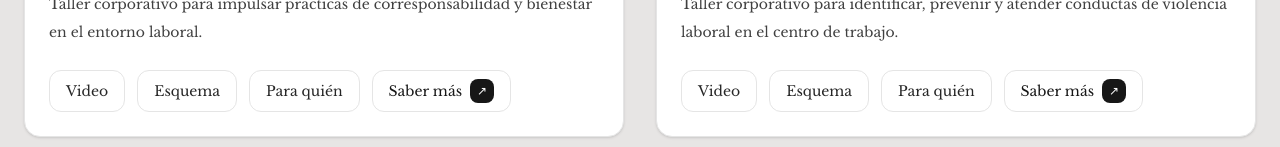
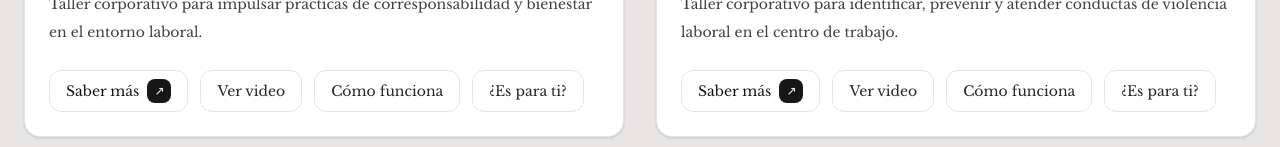
Before and after one commit to SolertiaMain/ramon-landing, a Next.js app: page /talleres in a window 1280 px wide. Shown: the part 805-952 px from the top of the page. Built offline with nearby package versions, Linux system fonts and the light colour scheme; a web font is replaced by a local one.

Commit message:
correction talleres orden nomrbe

```diff
--- a/src/components/sections/TallerHolder.jsx
+++ b/src/components/sections/TallerHolder.jsx
@@ -180,6 +180,19 @@ export default function TallerHolder({
                     {/* ACTIONS */}
                     <div className="mt-6 flex flex-wrap gap-3">
 
+                        {/* PDF BUTTON (SABER MÁS) */}
+                        <Link
+                            href={href}
+                            target="_blank"
+                            rel="noopener noreferrer"
+                            className="inline-flex items-center gap-2 rounded-xl border border-neutral-200 px-4 py-2 text-sm font-medium text-neutral-800 hover:bg-neutral-50 transition"
+                        >
+                            Saber más
+                            <span className="inline-flex h-6 w-6 items-center justify-center rounded-lg bg-neutral-900 text-white text-xs">
+                                ↗
+                            </span>
+                        </Link>
+
                         {/* VIDEO BUTTON */}
                         {hasVideo && (
                             <button
@@ -192,7 +205,7 @@ export default function TallerHolder({
                                         : "bg-white text-neutral-800 border-neutral-200 hover:bg-neutral-50",
                                 ].join(" ")}
                             >
-                            {openPanel === "video" ? "Ocultar" : "Video"}
+                                {openPanel === "video" ? "Ocultar" : "Ver video"}
                             </button>
                         )}
 
@@ -207,7 +220,7 @@ export default function TallerHolder({
                                     : "bg-white text-neutral-800 border-neutral-200 hover:bg-neutral-50",
                             ].join(" ")}
                         >
-                        {openPanel === "esquema" ? "Ocultar" : "Esquema"}
+                            {openPanel === "esquema" ? "Ocultar" : "Cómo funciona"}
                         </button>
 
                         {/* PARA QUIÉN BUTTON */}
@@ -221,21 +234,8 @@ export default function TallerHolder({
                                     : "bg-white text-neutral-800 border-neutral-200 hover:bg-neutral-50",
                             ].join(" ")}
                         >
-                        {openPanel === "paraquien" ? "Ocultar" : "Para quién"}
+                            {openPanel === "paraquien" ? "Ocultar" : "¿Es para ti?"}
                         </button>
-
-                    {/* PDF BUTTON (SABER MÁS) */}
-                    <Link
-                        href={href}
-                        target="_blank"
-                        rel="noopener noreferrer"
-                        className="inline-flex items-center gap-2 rounded-xl border border-neutral-200 px-4 py-2 text-sm font-medium text-neutral-800 hover:bg-neutral-50 transition"
-                    >
-                        Saber más
-                        <span className="inline-flex h-6 w-6 items-center justify-center rounded-lg bg-neutral-900 text-white text-xs">
-                            ↗
-                        </span>
-                    </Link>
 
                     </div>
 
```
Lines whose indentation alone changed are shown as unchanged.
